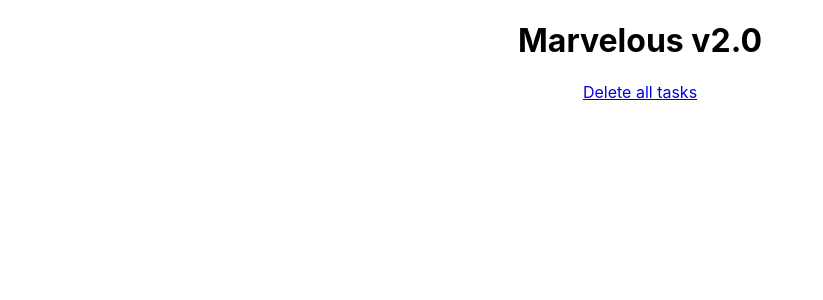
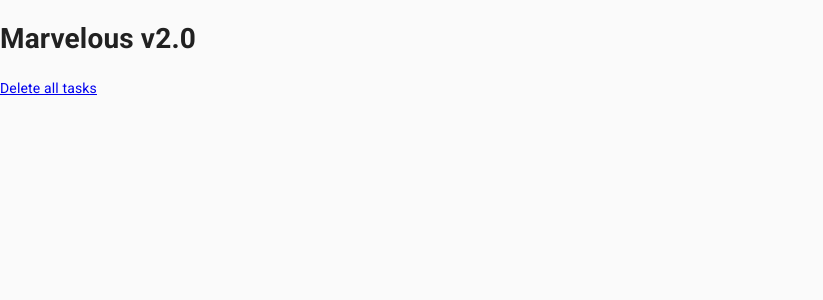
Before and after one commit to yuanzheng-li/todo-list-frontend-react, a React (Create React App) app: page / in a window 1280 px wide. Shown: the top 300 px of the page, without its empty margins (0-823 px from the left). Built offline with nearby package versions, Linux system fonts and the light colour scheme.

Commit message:
use CssBaseline from material-ui for the web app

```diff
--- a/src/App.js
+++ b/src/App.js
@@ -1,12 +1,13 @@
-import logo from './logo.svg';
 import './App.css';
 import Header from './header/header';
+import { CssBaseline } from '@material-ui/core';
 
 function App() {
   return (
-    <div className='App'>
+    <>
+      <CssBaseline />
       <Header />
-    </div>
+    </>
   );
 }
 
```
